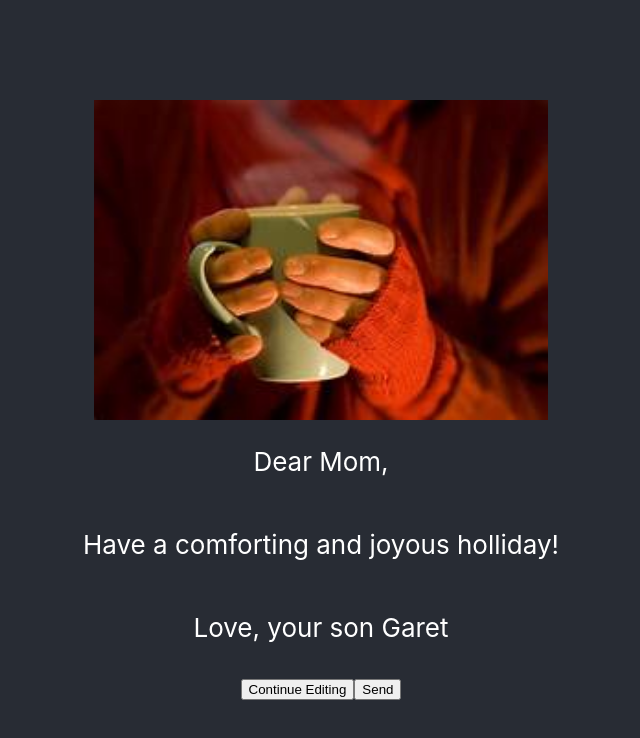
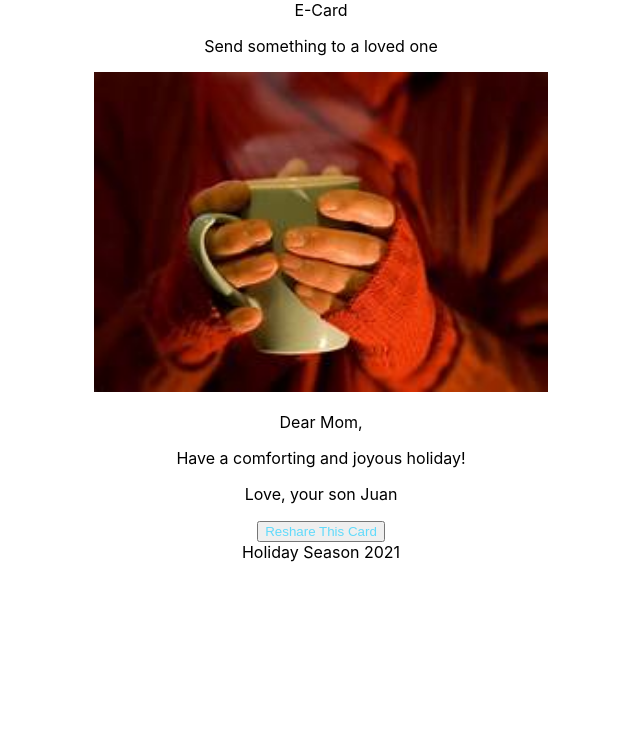
Before and after one commit to garetshough14/ecard, a React (Create React App) app: page / in a window 1280 px wide. Shown: the top 738 px of the page, without its empty margins (319-959 px from the left). Built offline with nearby package versions, Linux system fonts and the light colour scheme.

Commit message:
feat(Customize Message): added query selector

```diff
--- a/src/App.js
+++ b/src/App.js
@@ -4,38 +4,38 @@ import CustomizeMessage from './components/CustomizeMessage';
 import './App.css';
 
 function App() {
+  const query = new URLSearchParams(window.location.search);
   const [email, setEmail] = useState('');
-  const[greeting, setGreeting] = useState('Dear Mom,')
-  const[body,setBody] = useState('Have a comforting and joyous holliday!')
-  const[closing,setClosing] = useState('Love, your son Garet')
-  const[customize,setCustomize] = useState(false)
-  const [preview,setPreview] = useState('false')
+  const [importedGreeting, setImportedGreeting] = useState(query.get("greeting") || 'Dear Mom,');
+  const [importedBody, setImportedBody] = useState(query.get("body") || 'Have a comforting and joyous holiday!');
+  const [importedClosing, setImportedClosing] = useState(query.get("closing") || 'Love, your son Juan');
+  const [customize, setCustomize] = useState(false);
+  const [preview, setPreview] = useState(false);
+
   return (
     <>
     {customize
       ? <CustomizeMessage
-      setEmail={setEmail}
-        greeting={greeting}
-        setGreeting={setGreeting}
-        body={body}
-        setBody={setBody}
-        closing={closing}
-        setClosing={setClosing}
+        email={email}
+        setEmail={setEmail}
+        greeting={importedGreeting}
+        setGreeting={setImportedGreeting}
+        body={importedBody}
+        setBody={setImportedBody}
+        closing={importedClosing}
+        setClosing={setImportedClosing}
         setPreview={setPreview}
         setCustomize={setCustomize}
-        />
+      />
       : <GreetingCard
-        preview={preview}
-        greeting={greeting}
-        setGreeting={setGreeting}
-        body={body}
-        setBody={setBody}
-        closing={closing}
-        setClosing={setClosing}
+        email={email}
+        greeting={importedGreeting}
+        body={importedBody}
+        closing={importedClosing}
         setCustomize={setCustomize}
         preview={preview}
         setPreview={setPreview}
-    />
+      />
     }
     </>
   );
--- a/src/components/GreetingCard.js
+++ b/src/components/GreetingCard.js
@@ -1,22 +1,29 @@
-import warmth from '../images/warmth.jpeg'
-import '../App.css';
+import warmth from "../images/warmth.jpeg";
+import "../App.css";
 
-function GreetingCard({ email, greeting, body, closing, setCustomize, preview, setPreview }) {
-
+function GreetingCard({
+  email,
+  greeting,
+  body,
+  closing,
+  setCustomize,
+  preview,
+  setPreview,
+}) {
   const continueEditing = () => {
     setCustomize(true);
     setPreview(false);
-  }
+  };
 
   const sendEcard = () => {
     let mailto = `mailto:${email}`;
-    mailto += '?subject=E-Card';
-    mailto += '&body=You have received an e-greeting card.';
-    mailto += '%0D%0A%0D%0A';
-    mailto += 'Go To Greeting Card';
-    mailto += '%0D%0A';
+    mailto += "?subject=E-Card";
+    mailto += "&body=You have received an e-greeting card.";
+    mailto += "%0D%0A%0D%0A";
+    mailto += "Go To Greeting Card";
+    mailto += "%0D%0A";
 
-    let url = 'https://garetshough14.github.io/ecard';
+    let url = "https://garetshough14.github.io/ecard";
     url += `?greeting=${encodeURIComponent(greeting)}`;
     url += `&body=${encodeURIComponent(body)}`;
     url += `&closing=${encodeURIComponent(closing)}`;
@@ -26,32 +33,34 @@ function GreetingCard({ email, greeting, body, closing, setCustomize, preview, s
     console.log(mailto);
 
     window.open(mailto);
-  }
+  };
 
   return (
     <div className="App">
-      <header className="App-header">
+      <header className="header">
+        <div className="ecard-text">
+        E-Card
+        </div>
+        <p className="loved-text">Send something to a loved one</p>
+      </header>
+      <div className="warmth-pic">
         <img src={warmth} className="App-logo" alt="logo" />
-        <p>
-          {greeting}
-        </p>
+      </div>
+      <p>{greeting}</p>
       <p>{body}</p>
       <p>{closing}</p>
-        {preview
-          ? <div>
-            <button onClick={continueEditing}>
-              Continue Editing
-            </button>
+      {preview ? (
+        <div>
+          <button onClick={continueEditing}>Continue Editing</button>
           <button onClick={sendEcard}>Send</button>
         </div>
-          : <button
-          className="App-link"
-          onClick={() => setCustomize(true)}
-          >
+      ) : (
+        <button className="App-link" onClick={() => setCustomize(true)}>
           Reshare This Card
         </button>
-        }
-      </header>
+      )}
+
+      <footer>Holiday Season 2021</footer>
     </div>
   );
 }
```
Lines whose indentation alone changed are shown as unchanged.
